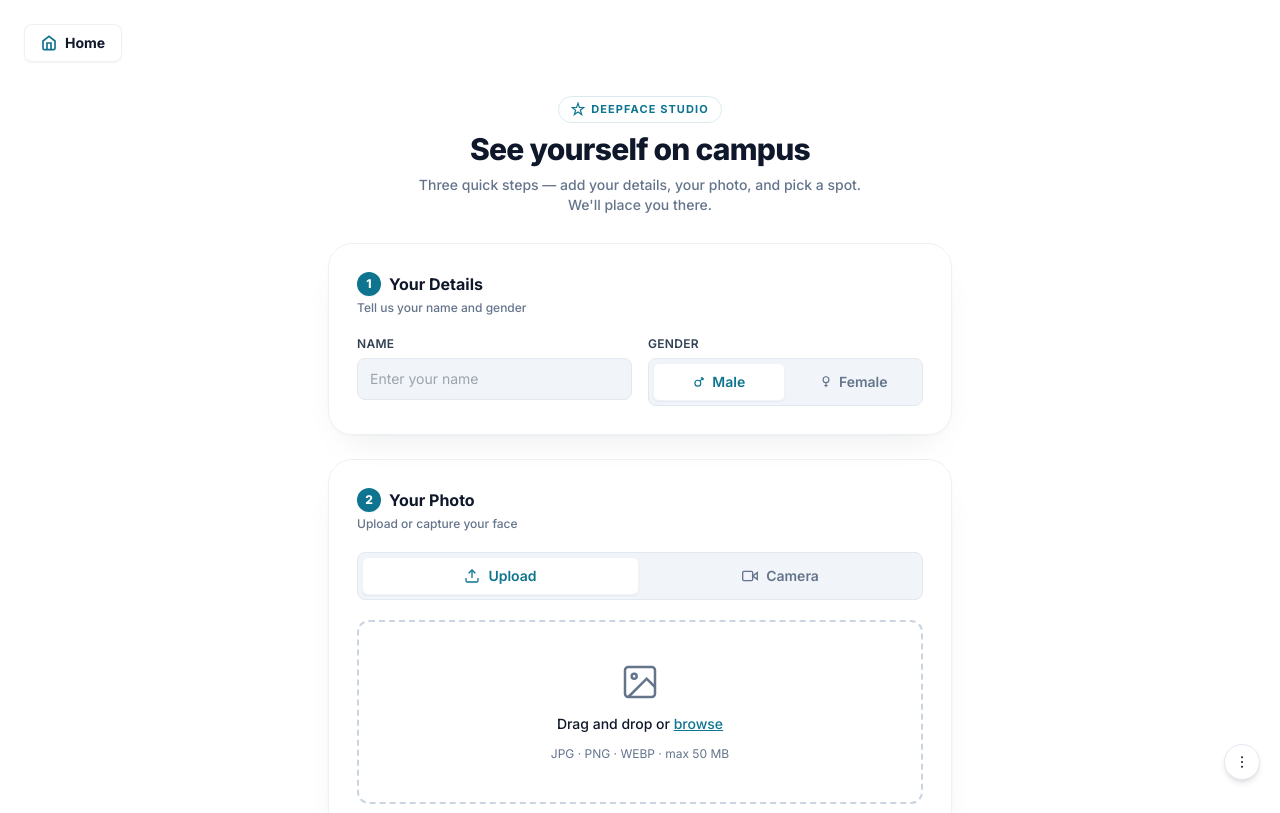
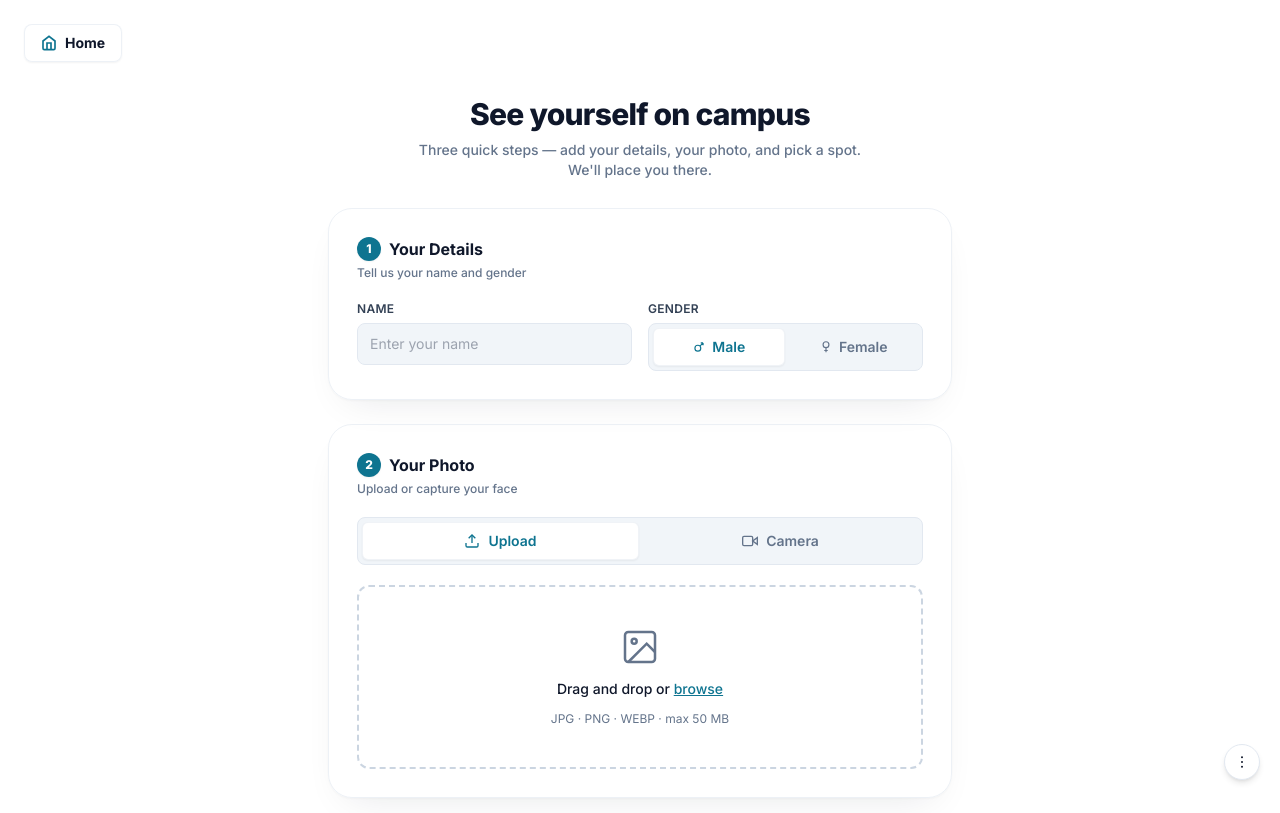
Before and after one commit to ADiTyaRaj8969/FaceSWAP, a React (Vite) app in the folder frontend/: page /app in a window 1280 px wide. Shown: the top 813 px of the page. Built offline with nearby package versions, Linux system fonts and the light colour scheme; no server answers.

Commit message:
Remove DeepFace Studio badge from Generate page header

```diff
--- a/frontend/src/pages/AppPage.jsx
+++ b/frontend/src/pages/AppPage.jsx
@@ -302,10 +302,6 @@ export default function AppPage() {
 
           {/* ── PAGE HEADER ──────────────────────────────────────────────── */}
           <div className="text-center flex flex-col items-center gap-2 mb-1">
-            <span className="inline-flex items-center gap-1.5 text-[11px] font-bold uppercase tracking-widest text-teal bg-teal/8 border border-teal/15 rounded-full px-3 py-1">
-              <svg className="w-3.5 h-3.5" fill="none" stroke="currentColor" strokeWidth={2} viewBox="0 0 24 24"><path d="M12 2l2.4 7.4H22l-6 4.6 2.3 7.4L12 17l-6.3 4.4L8 14 2 9.4h7.6z"/></svg>
-              DeepFace Studio
-            </span>
             <h1 className="text-2xl sm:text-3xl font-extrabold text-navy tracking-tight">
               See yourself on campus
             </h1>
```
